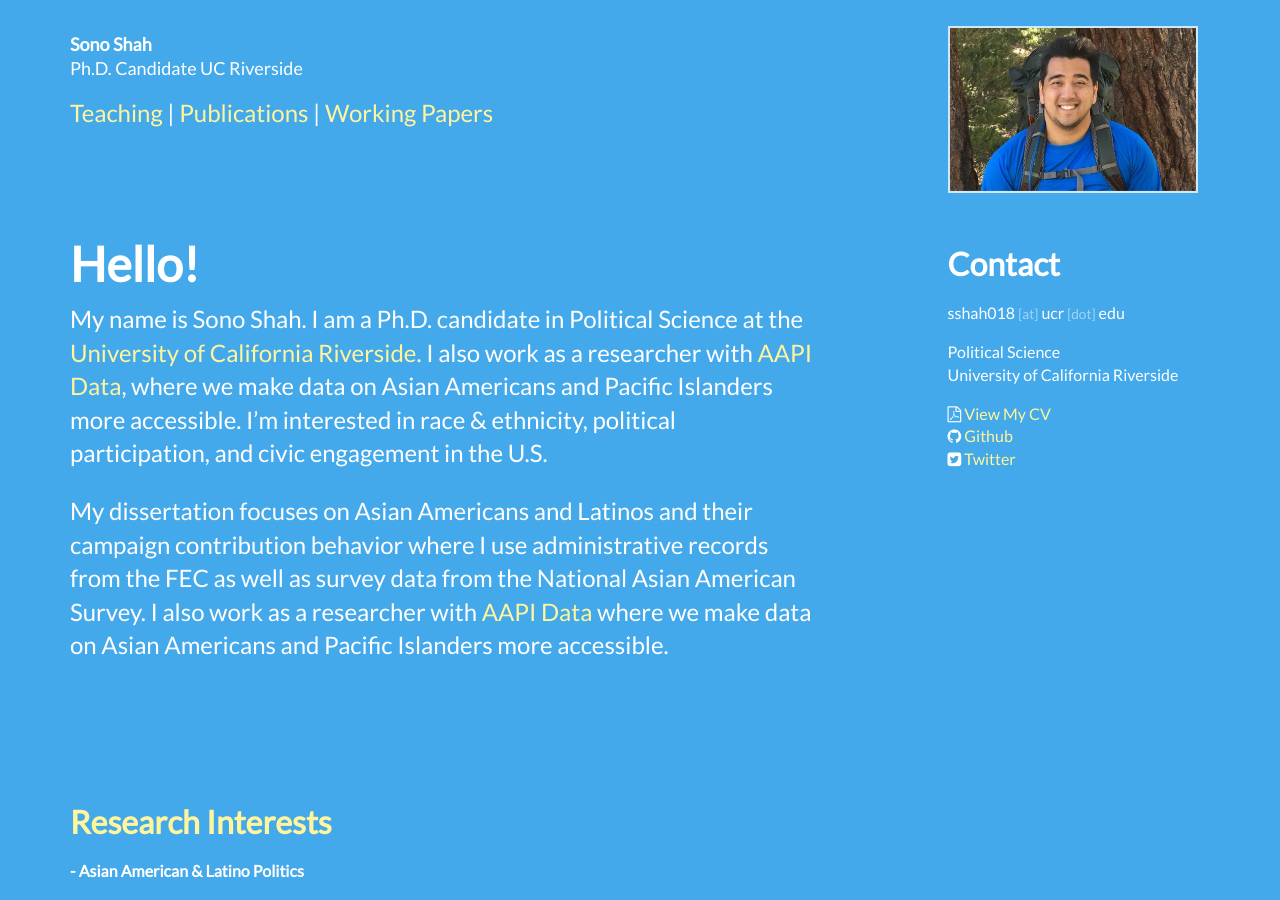
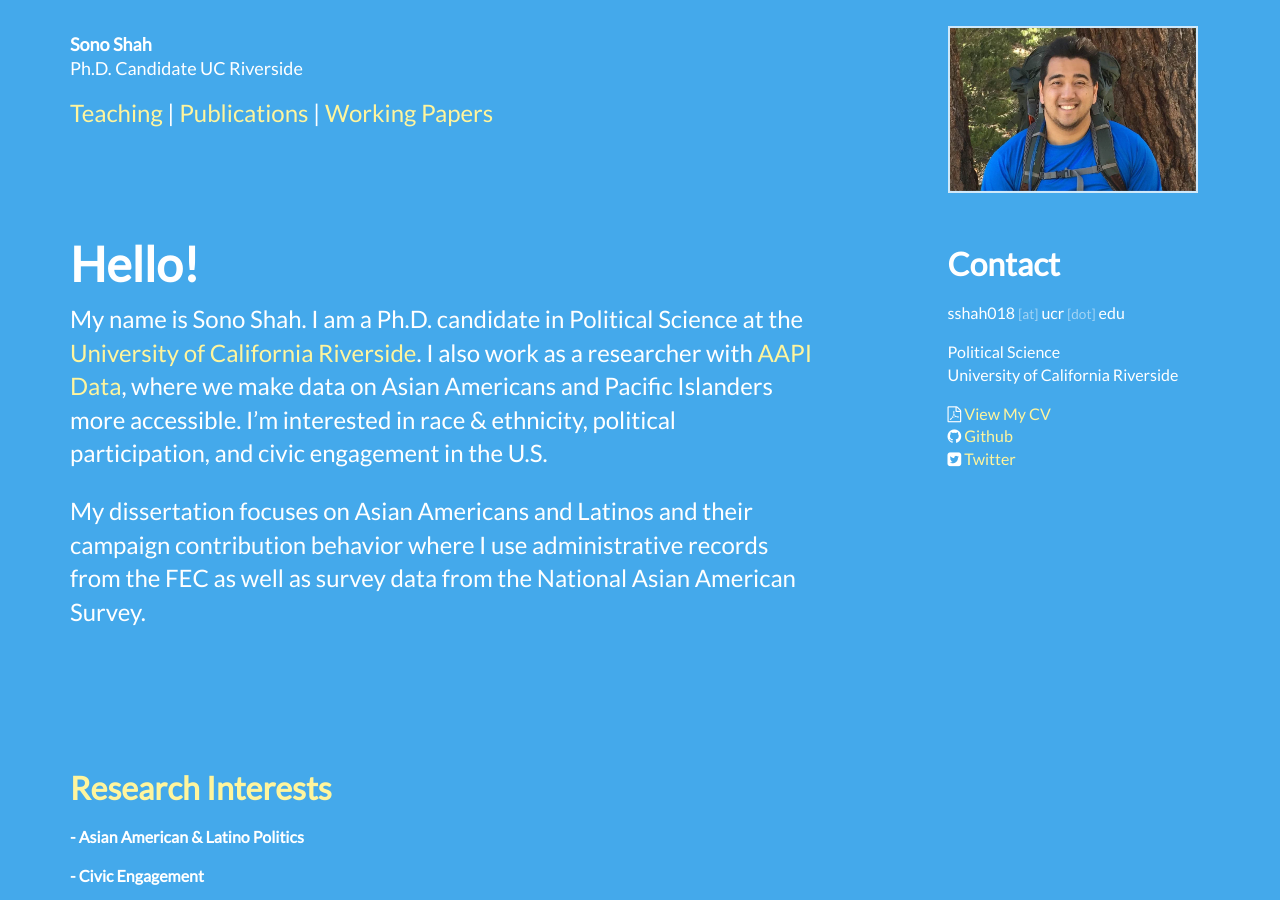
Before and after one commit to sonoshah/sonoshah.github.io, a Jekyll site: the page built from index.html, in a window 1280 px wide and 900 px high. Built offline with Jekyll 4.4.1, drawn with Linux system fonts in a browser that asks for light colours; nearby versions of some CDN libraries.

Commit message:
editing main page

```diff
--- a/_data/personal.yml
+++ b/_data/personal.yml
@@ -34,4 +34,4 @@
     I’m interested in race & ethnicity, political participation, and civic engagement in the U.S.
 
 
-    My dissertation focuses on Asian Americans and Latinos and their campaign contribution behavior where I use administrative records from the FEC as well as survey data from the National Asian American Survey.  I also work as a researcher with [AAPI Data](www.aapidata.com) where we make data on Asian Americans and Pacific Islanders more accessible.
+    My dissertation focuses on Asian Americans and Latinos and their campaign contribution behavior where I use administrative records from the FEC as well as survey data from the National Asian American Survey.
```
Also changed, not shown: 3 other files.
